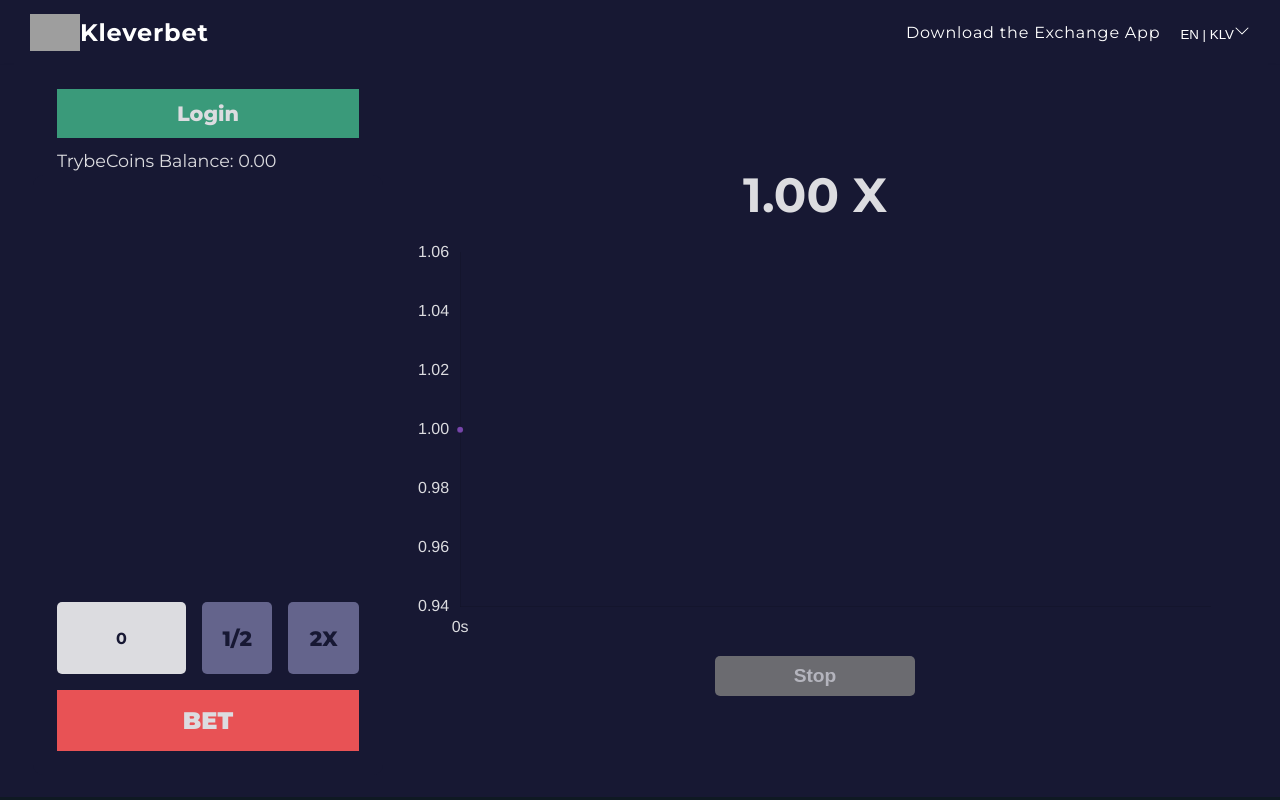
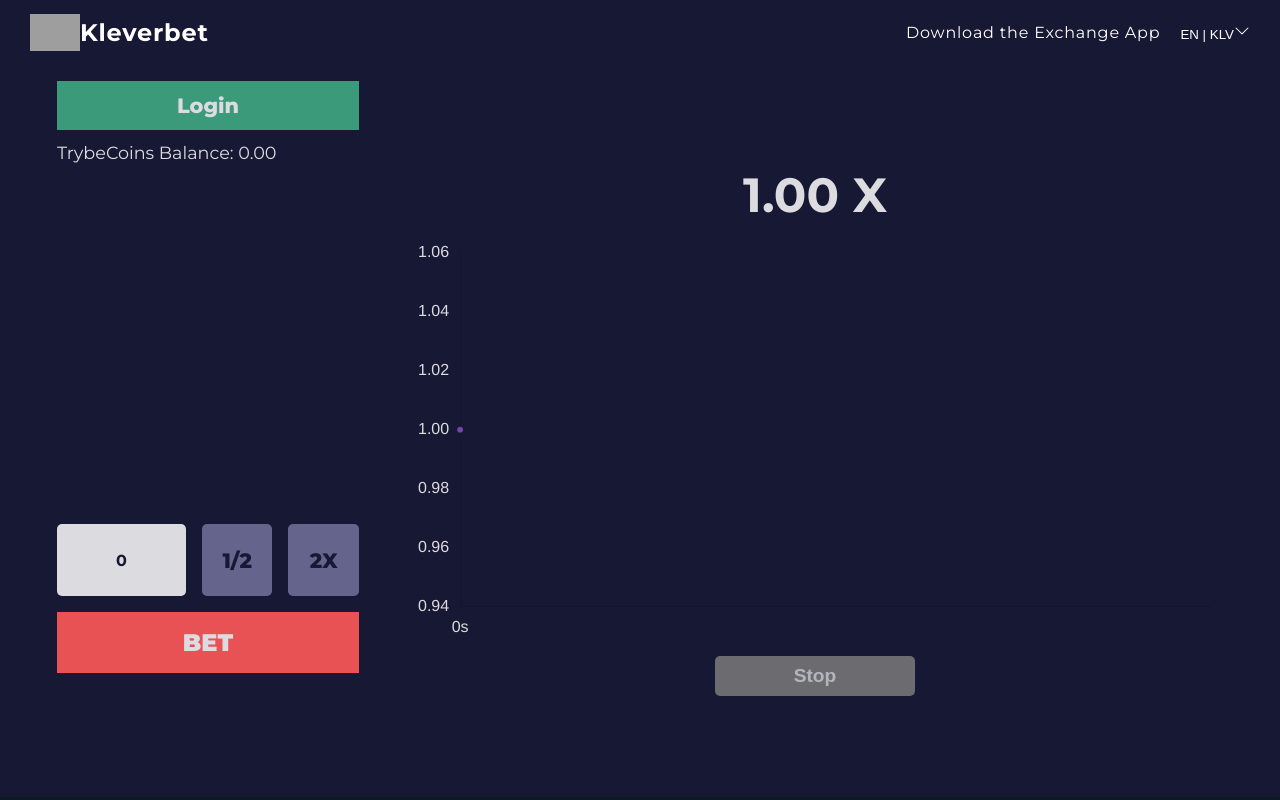
Before and after one commit to PedroPA94/hackathon-klever, a React (Vite) app in the folder kleverbet/: page / in a window 1280 px wide. Shown: the top 800 px of the page. Built offline with nearby package versions, Linux system fonts and the light colour scheme; grey boxes are pictures that could not be loaded.

Commit message:
style(GameControl): Balance and login css - loading

```diff
--- a/kleverbet/src/components/GameControl/index.css
+++ b/kleverbet/src/components/GameControl/index.css
@@ -11,7 +11,7 @@
   max-width: 350px;
   background-color: var(--background);
   font-family: var(--font);
-  height: 600px;
+  height: 530px;
   padding: 1.5rem;
   border-radius: 10px;
 }
--- a/kleverbet/src/components/Login/Login.css
+++ b/kleverbet/src/components/Login/Login.css
@@ -1,3 +1,10 @@
+.login__loading {
+  display: flex;
+  align-items: center;
+  justify-content: center;
+  height: 4rem;
+}
+
 .login-container {
   font-size: 1rem;
   font-family: var(--font);
@@ -10,7 +17,7 @@
   background-color: var(--green);
   text-align: center;
   padding: 12px;
-  margin: 8px 0;
+  margin-bottom: 8px;
   border: 0;
   color: var(--white);
   width: 100%;
--- a/kleverbet/src/components/Login/index.tsx
+++ b/kleverbet/src/components/Login/index.tsx
@@ -34,7 +34,7 @@ const Login = ({ setIsLoggedIn }: LoginProps): React.ReactElement => {
     setIsLoggedIn(true);
   }
 
-  if (isLoading || isRefetching) return <ImSpinner2 className='spinner' />
+  if (isLoading || isRefetching) return <div className='login__loading'><ImSpinner2 className='spinner' /></div>
 
   return (
     <div className='login-container'>
```
